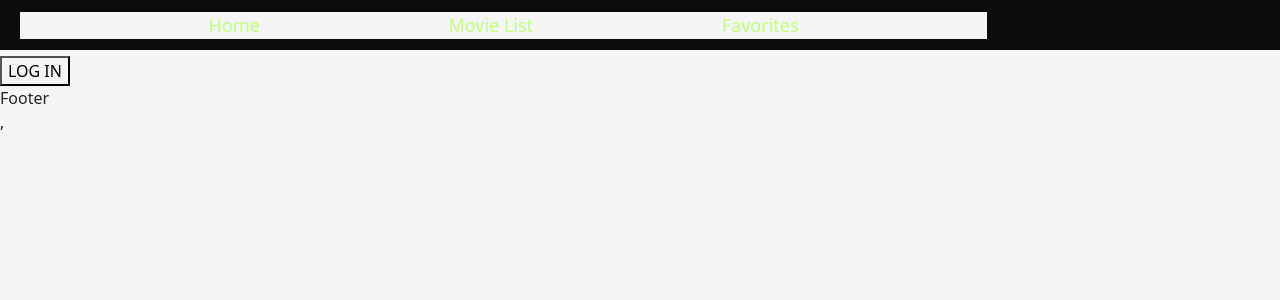
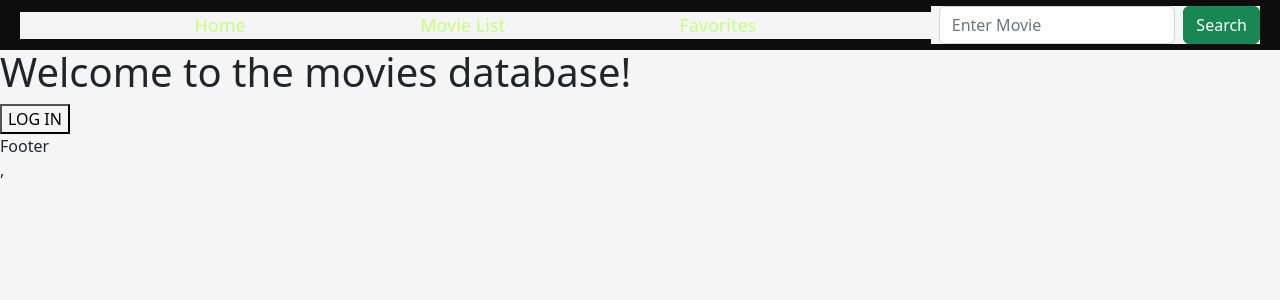
Before and after one commit to sjdev2212/movies-react-09, a React (Create React App) app: page / in a window 1280 px wide. Shown: the top 300 px of the page. Built offline with nearby package versions, Linux system fonts and the light colour scheme.

Commit message:
add components

```diff
--- a/src/components/Header.js
+++ b/src/components/Header.js
@@ -1,6 +1,6 @@
 import React from 'react'
 import{Link} from 'react-router-dom'
-// import Buscador from './Search'
+import Searcher from "./Searcher";
 import '../styles/header.css'
 
 const Header = () => {
@@ -17,7 +17,7 @@ const Header = () => {
          <Link  className="header-li"  to='/favoritos'>Favorites</Link>
        </li>
      </ul>
-   {/* <Buscador/> */}
+      <Searcher />
   </nav>
 
   )
--- a/src/components/Home.js
+++ b/src/components/Home.js
@@ -8,7 +8,7 @@ import Login from './Login';
 const Home = () => {
     const { isAuthenticated } = useAuth0();
   return (
-   <main>
+   <main className='mt-5'>
          <h1>Welcome to the movies database!</h1>
          {isAuthenticated ? <>
             <Profile />
--- a/src/components/Searcher.js
+++ b/src/components/Searcher.js
@@ -0,0 +1,40 @@
+
+import React from 'react'
+import swal from 'sweetalert';
+import { useNavigate} from 'react-router-dom'
+
+
+
+const Searcher = () => {
+    const navigate = useNavigate()
+    const handleSubmit = (e) => {
+       e.preventDefault();
+       const word =e.currentTarget.keyword.value.trim()
+       if (word === ""){
+        swal(
+          <h2>Please enter something to search</h2>
+           )
+       }
+       else if (word.length < 4) {
+        swal(
+          <h2>Please enter at least 4 characters</h2>
+           )
+       }
+       else {
+        e.currentTarget.keyword.value = "";
+        navigate(`/resultados/${word}`)
+
+       }
+
+}
+   return (
+    <form className="d-flex align-items-center" onSubmit={handleSubmit}>
+ <label className="form-label mb-0 mx-2">
+    <input type="text" className="form-control" name="keyword" placeholder="Enter Movie"/>
+    </label>
+<button type="submit" className="btn btn-success">Search</button>
+</form>
+  )
+}
+
+export default Searcher
```
Also changed, not shown: src/components/Details.js (added, +42 -0 lines).
